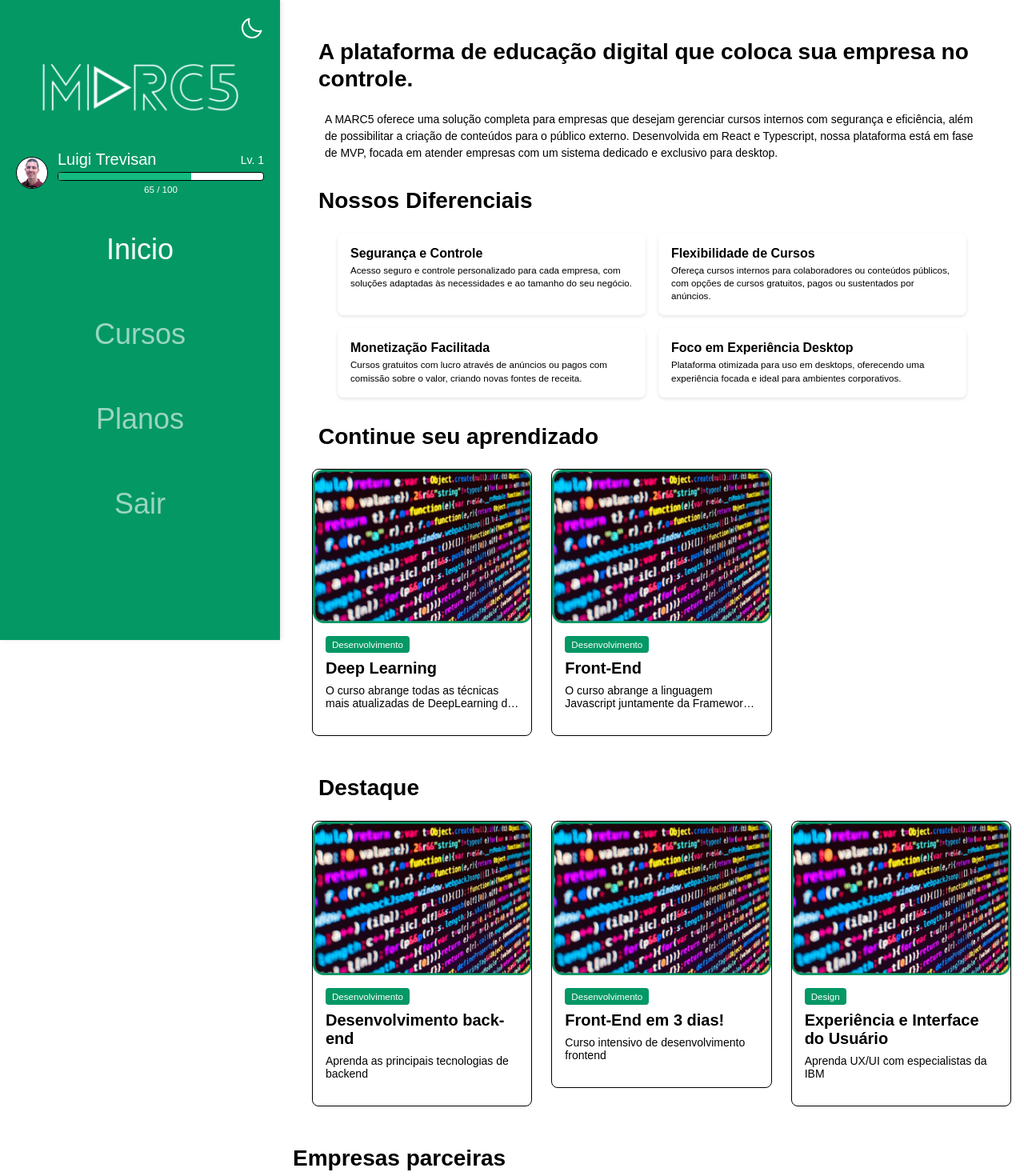
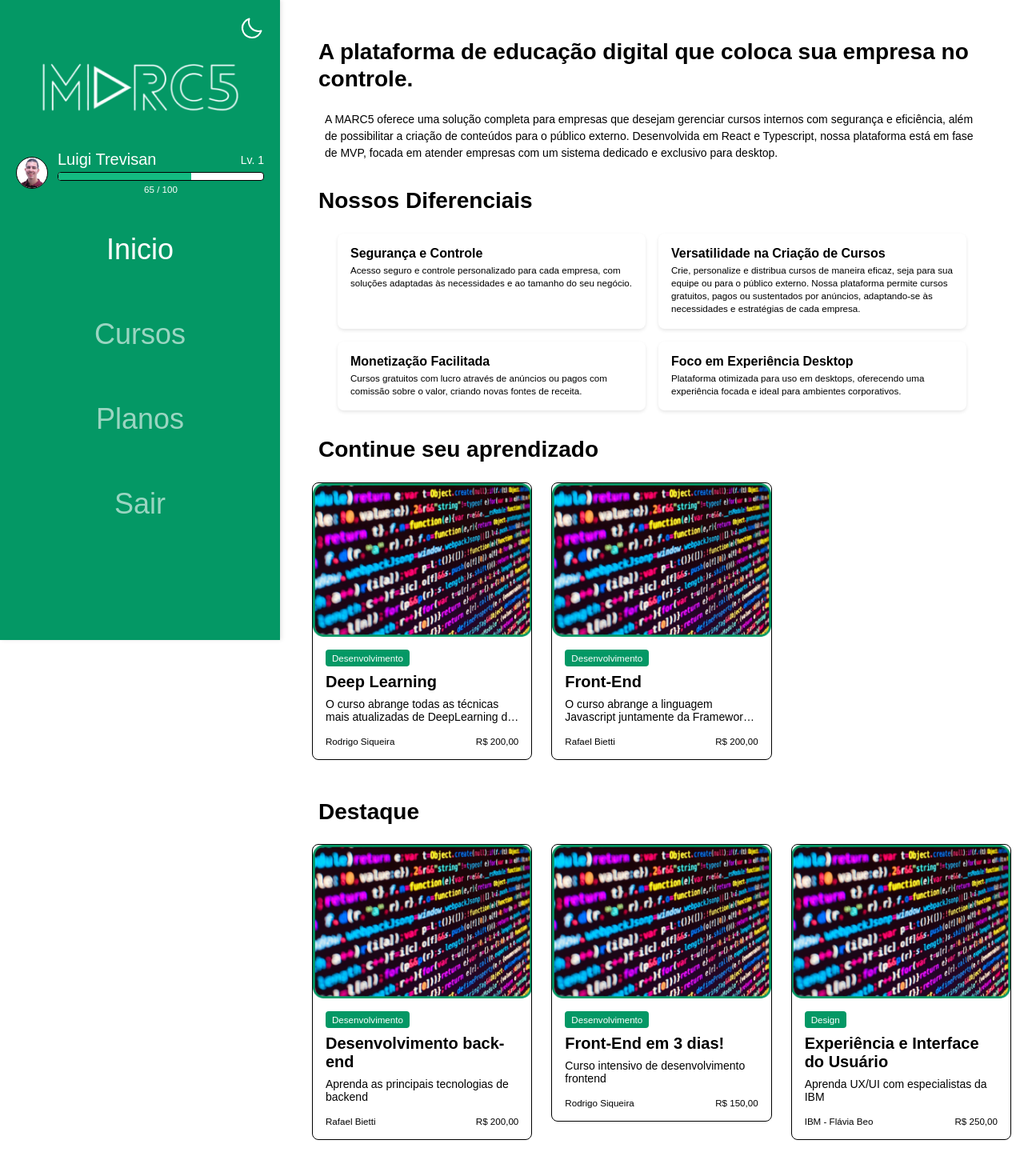
Before and after one commit to Rodrigosiq03/marc5-service, a React (Vite) app in the folder web/: page /inicio in a window 1280 px wide. Shown: the top 1470 px of the page at 80% size. Built offline with nearby package versions, Linux system fonts and the light colour scheme; a web font is replaced by a local one.

Commit message:
updates: syntax course

```diff
--- a/web/src/App.tsx
+++ b/web/src/App.tsx
@@ -7,7 +7,6 @@ import light from './styles/themes/light';
 import dark from './styles/themes/dark';
 import usePersistedState from './utils/usePersistedState';
 import { AppContainer, MainContent, SidebarContainer } from './styles';
-import { PageSelector } from './components/PageSelector';
 import { LoginPage } from './components/Login';
 import CoursesScreen from './components/Courses';
 import PlansScreen from './components/Plans';
--- a/web/src/components/CourseCard/index.tsx
+++ b/web/src/components/CourseCard/index.tsx
@@ -1,5 +1,6 @@
 import React from 'react';
 import { useNavigate } from 'react-router-dom';
+import { Course } from "../../hooks/useCoursesFilter";
 import {
   CardContainer,
   ImageContainer,
@@ -14,24 +15,17 @@ import {
   CardWrapper
 } from './styles';
 
-interface CourseCardProps {
-  _id: string;
-  title: string;
-  description: string;
-  price?: string;
-  imageUrl?: string;
-  creator?: string;
-  category?: string;
-}
 
-const CourseCard: React.FC<CourseCardProps> = ({
+const CourseCard: React.FC<Course> = ({
   _id,
   title,
   description,
+  creator,
+  imageUrl,
+  category,
   price,
-  imageUrl,
-  creator,
-  category
+  date,
+  subscribers,
 }) => {
   const navigate = useNavigate();
 
@@ -61,7 +55,7 @@ const CourseCard: React.FC<CourseCardProps> = ({
               <InstructorName>{creator}</InstructorName>
             )}
             {price && (
-              <Price>Até {price}</Price>
+              <Price>{price}</Price>
             )}
           </CardFooter>
         </CardContent>
--- a/web/src/components/Home/index.tsx
+++ b/web/src/components/Home/index.tsx
@@ -32,20 +32,24 @@ const HomeScreen: React.FC = () => {
       title: "Deep Learning",
       description:
         "O curso abrange todas as técnicas mais atualizadas de DeepLearning do mercado",
-      instructor: "Rodrigo Siqueira",
-      deadline: "28/11/24",
+      creator: "Rodrigo Siqueira",
       imageUrl: "/curso.png",
       category: "Desenvolvimento",
+      price: "R$ 200,00",
+      date: "28/11/24",
+      subscribers: 100,
     },
     {
       _id: "sdasojdoas",
       title: "Front-End",
       description:
         "O curso abrange a linguagem Javascript juntamente da Framework React",
-      instructor: "Rafael Bietti",
-      deadline: "28/11/24",
+      creator: "Rafael Bietti",
       imageUrl: "/curso.png",
       category: "Desenvolvimento",
+      price: "R$ 200,00",
+      date: "28/11/24",
+      subscribers: 100,
     },
   ];
 
@@ -54,25 +58,34 @@ const HomeScreen: React.FC = () => {
       _id: "j3k4j3k4j3k4j3k4j3k4",
       title: "Desenvolvimento back-end",
       description: "Aprenda as principais tecnologias de backend",
-      instructor: "Rafael Bietti",
+      creator: "Rafael Bietti",
       imageUrl: "/curso.png",
       category: "Desenvolvimento",
+      price: "R$ 200,00",
+      date: "28/11/24",
+      subscribers: 100,
     },
     {
       _id: "kdsakdjsakdjsakdjsakd",
       title: "Front-End em 3 dias!",
       description: "Curso intensivo de desenvolvimento frontend",
-      instructor: "Rodrigo Siqueira",
+      creator: "Rodrigo Siqueira",
       imageUrl: "/curso.png",
       category: "Desenvolvimento",
+      price: "R$ 150,00",
+      date: "28/11/24",
+      subscribers: 100,
     },
     {
       _id: "ojsojdaojsdoajsd",
       title: "Experiência e Interface do Usuário",
       description: "Aprenda UX/UI com especialistas da IBM",
-      instructor: "IBM - Flávia Beo",
+      creator: "IBM - Flávia Beo",
       imageUrl: "/curso.png",
       category: "Design",
+      price: "R$ 250,00",
+      date: "28/11/24",
+      subscribers: 100,
     },
   ];
 
@@ -101,10 +114,14 @@ const HomeScreen: React.FC = () => {
             </DifferentialDescription>
           </DifferentialItem>
           <DifferentialItem>
-            <DifferentialTitle>Flexibilidade de Cursos</DifferentialTitle>
+            <DifferentialTitle>
+              Versatilidade na Criação de Cursos
+            </DifferentialTitle>
             <DifferentialDescription>
-              Ofereça cursos internos para colaboradores ou conteúdos públicos,
-              com opções de cursos gratuitos, pagos ou sustentados por anúncios.
+              Crie, personalize e distribua cursos de maneira eficaz, seja para
+              sua equipe ou para o público externo. Nossa plataforma permite
+              cursos gratuitos, pagos ou sustentados por anúncios, adaptando-se
+              às necessidades e estratégias de cada empresa.
             </DifferentialDescription>
           </DifferentialItem>
           <DifferentialItem>
```
